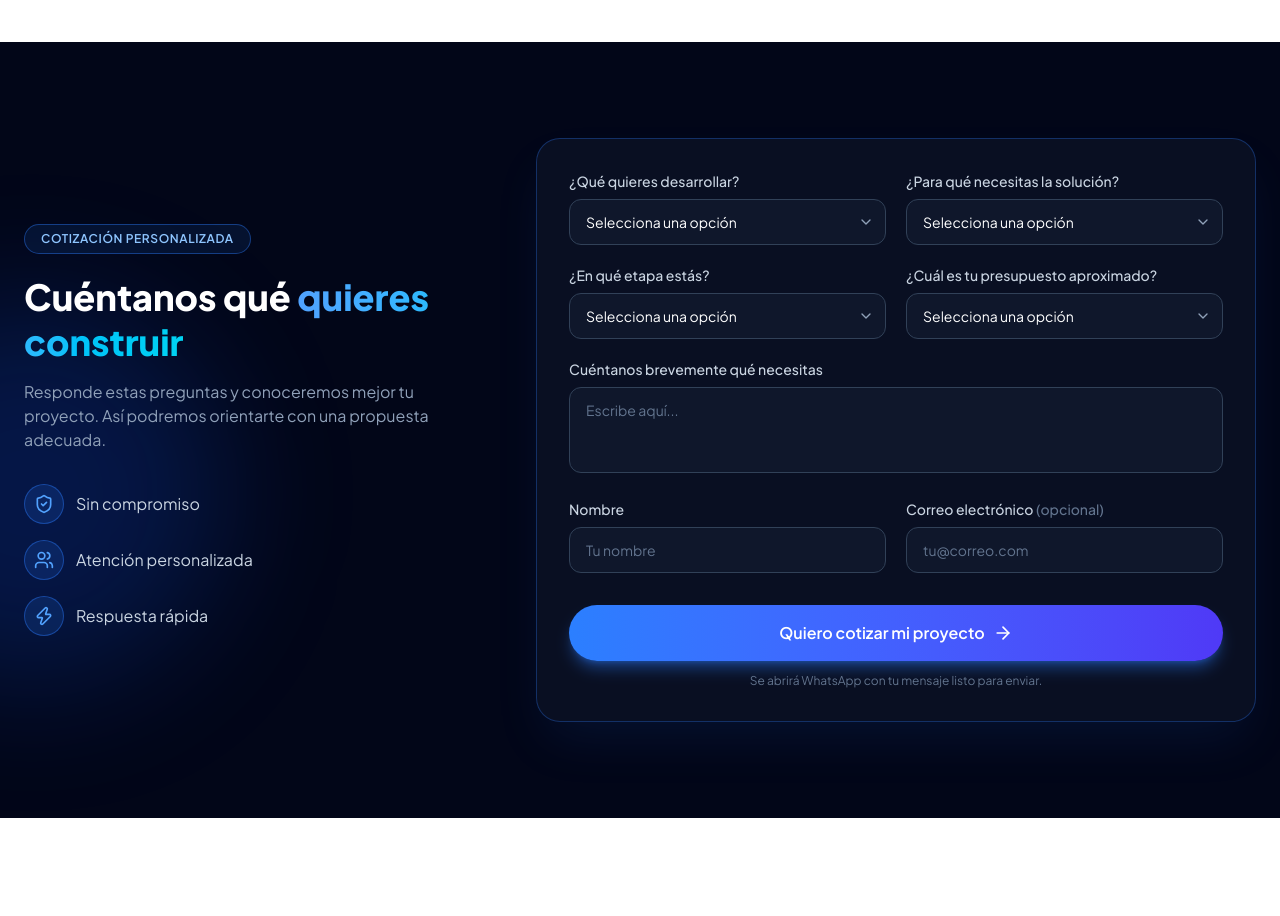
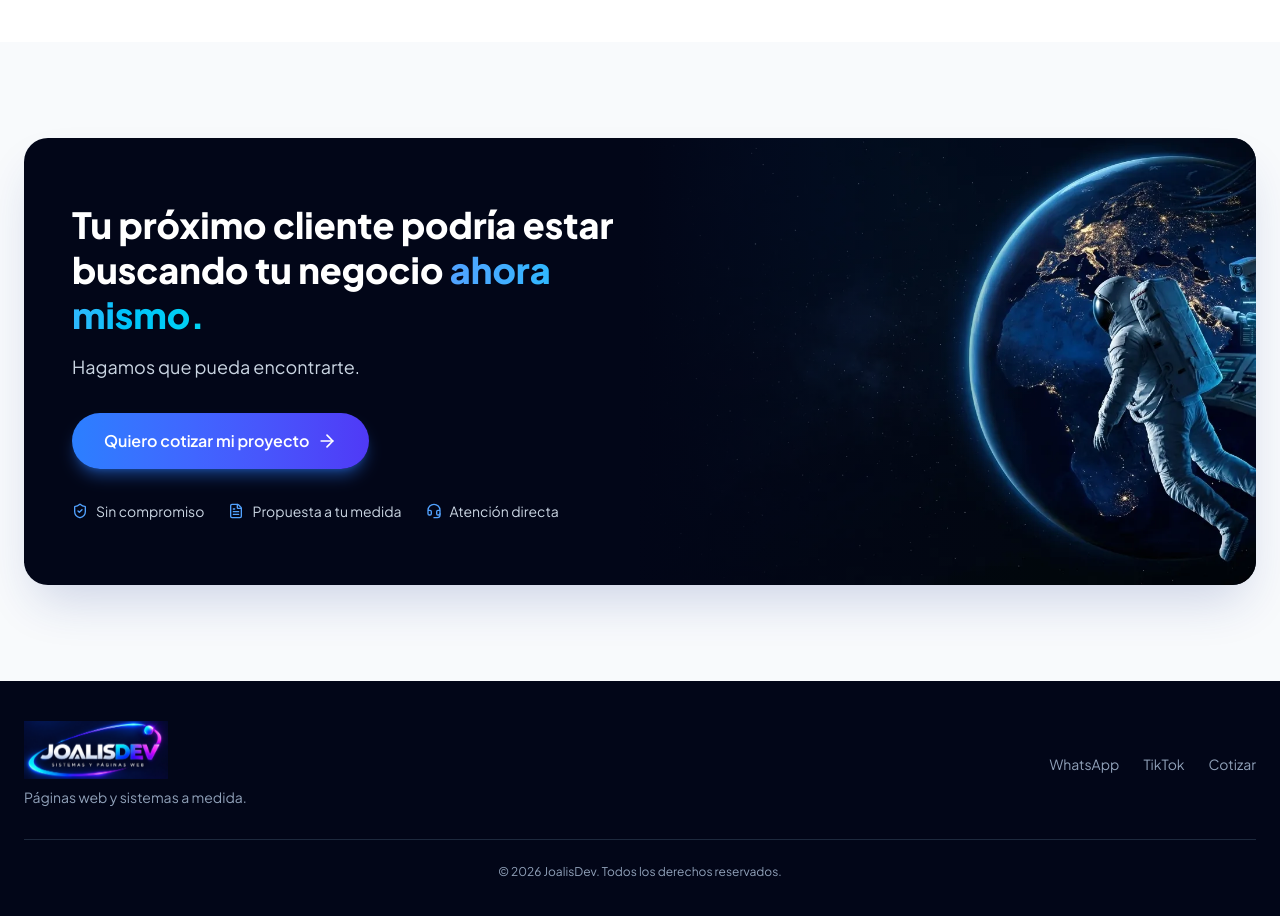
Before and after one commit to joalisdev/pagina-joalisdev, a Next.js app: page / in a window 1280 px wide. Shown: the part 2740-3656 px from the top of the page. Before the commit the page ends 3558 px from the top, so only its background shows below. Built offline with nearby package versions, Linux system fonts and the light colour scheme.

Commit message:
Creacion de sección final y footer

```diff
--- a/src/app/page.tsx
+++ b/src/app/page.tsx
@@ -1,3 +1,5 @@
+import Final from "@/components/sections/Final";
+import Footer from "@/components/sections/Footer";
 import Forms from "@/components/sections/Forms";
 import Hero from "@/components/sections/Hero";
 import Needs from "@/components/sections/Needs";
@@ -6,12 +8,15 @@ import Process from "@/components/sections/Process";
 
 export default function Home() {
   return (
+    <>
       <main>
         <Hero />
         <Problems />
         <Needs />
         <Process />
-      <Forms />
+        <Final />
       </main>
+      <Footer />
+    </>
   );
 }
--- /dev/null
+++ b/src/components/sections/Final.tsx
@@ -0,0 +1,67 @@
+import Image from "next/image";
+import { ArrowRight, ShieldCheck, FileText, Headset } from "lucide-react";
+import { getWhatsAppLink } from "@/data/contact";
+
+const perks = [
+  { icon: ShieldCheck, text: "Sin compromiso" },
+  { icon: FileText, text: "Propuesta a tu medida" },
+  { icon: Headset, text: "Atención directa" },
+];
+
+const whatsappLink = getWhatsAppLink(
+  "¡Hola JoalisDev! Quiero que mi negocio esté en internet. ¿Me ayudan?"
+);
+
+export default function FinalCta() {
+  return (
+    <section className="bg-slate-50 px-6 py-16 lg:py-24">
+      <div className="relative mx-auto max-w-7xl overflow-hidden rounded-3xl bg-slate-950 text-white shadow-2xl shadow-blue-900/20">
+        <div className="absolute inset-0 md:left-auto md:w-1/2">
+          <Image
+            src="/images/final.webp"
+            alt=""
+            fill
+            sizes="(min-width: 768px) 50vw, 100vw"
+            className="object-cover"
+          />
+
+          <div className="absolute inset-0 bg-slate-950/75 md:hidden" />
+
+          <div className="absolute inset-y-0 left-0 hidden w-2/3 bg-linear-to-r from-slate-950 to-transparent md:block" />
+        </div>
+
+        <div className="relative px-6 py-12 sm:px-12 lg:py-16">
+          <div className="max-w-xl">
+            <h2 className="text-3xl font-extrabold leading-tight sm:text-4xl">
+              Tu próximo cliente podría estar buscando tu negocio{" "}
+              <span className="bg-linear-to-r from-blue-400 to-cyan-400 bg-clip-text text-transparent">
+                ahora mismo.
+              </span>
+            </h2>
+
+            <p className="mt-4 text-lg text-slate-300">Hagamos que pueda encontrarte.</p>
+
+            <a
+              href={whatsappLink}
+              target="_blank"
+              rel="noopener noreferrer"
+              className="group mt-8 inline-flex items-center gap-2 rounded-full bg-linear-to-r from-blue-500 to-indigo-600 px-8 py-4 font-semibold shadow-lg shadow-blue-500/40 transition hover:scale-105 hover:shadow-blue-500/60"
+            >
+              Quiero cotizar mi proyecto
+              <ArrowRight className="h-5 w-5 transition group-hover:translate-x-1" />
+            </a>
+
+            <ul className="mt-8 flex flex-wrap gap-x-6 gap-y-3">
+              {perks.map(({ icon: Icon, text }) => (
+                <li key={text} className="flex items-center gap-2 text-sm text-slate-300">
+                  <Icon className="h-4 w-4 text-blue-400" />
+                  {text}
+                </li>
+              ))}
+            </ul>
+          </div>
+        </div>
+      </div>
+    </section>
+  );
+}
--- /dev/null
+++ b/src/components/sections/Footer.tsx
@@ -0,0 +1,51 @@
+import Image from "next/image";
+import { getWhatsAppLink, TIKTOK_URL } from "@/data/contact";
+
+const whatsappLink = getWhatsAppLink("¡Hola JoalisDev! 👋 Vengo desde su página web.");
+
+export default function Footer() {
+  const year = new Date().getFullYear();
+
+  return (
+    <footer className="bg-slate-950 px-6 py-10 text-slate-400">
+      <div className="mx-auto flex max-w-7xl flex-col items-center gap-6 text-center md:flex-row md:justify-between md:text-left">
+        <div>
+          <Image
+            src="/images/logo.jpeg"
+            alt="JoalisDev - Sistemas y páginas web"
+            width={180}
+            height={90}
+            className="mx-auto h-auto w-36 mix-blend-screen md:mx-0"
+          />
+          <p className="mt-2 text-sm">Páginas web y sistemas a medida.</p>
+        </div>
+
+        <nav className="flex gap-6 text-sm">
+          <a
+            href={whatsappLink}
+            target="_blank"
+            rel="noopener noreferrer"
+            className="transition hover:text-blue-400"
+          >
+            WhatsApp
+          </a>
+          <a
+            href={TIKTOK_URL}
+            target="_blank"
+            rel="noopener noreferrer"
+            className="transition hover:text-blue-400"
+          >
+            TikTok
+          </a>
+          <a href="#cotizar" className="transition hover:text-blue-400">
+            Cotizar
+          </a>
+        </nav>
+      </div>
+
+      <p className="mx-auto mt-8 max-w-7xl border-t border-slate-800 pt-6 text-center text-xs">
+        © {year} JoalisDev. Todos los derechos reservados.
+      </p>
+    </footer>
+  );
+}
--- a/src/data/contact.ts
+++ b/src/data/contact.ts
@@ -1,4 +1,5 @@
 export const WHATSAPP_NUMBER = "593986610794";
+export const TIKTOK_URL = "https://www.tiktok.com/@joalisdev";
 
 export function getWhatsAppLink(message: string) {
   return `https://wa.me/${WHATSAPP_NUMBER}?text=${encodeURIComponent(message)}`;
```
Also changed, not shown: public/images/final.webp (added). Lines whose indentation alone changed are shown as unchanged.
